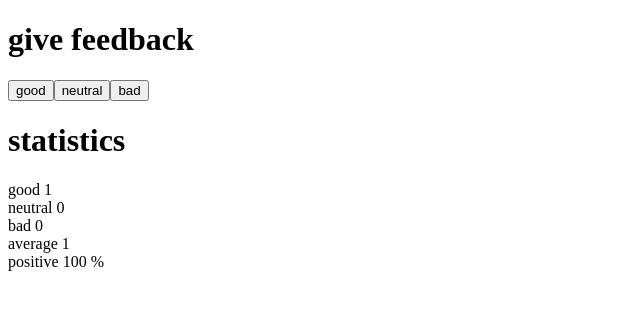
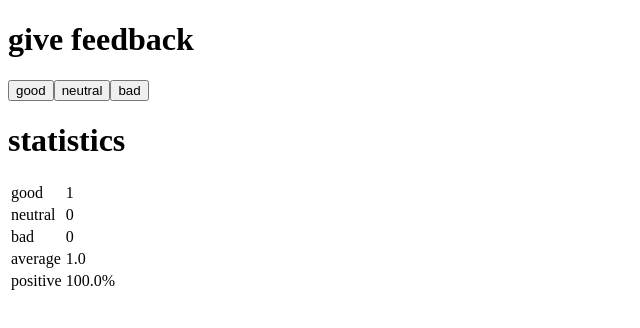
Before and after one commit to BoredBoar/FSDev, a React (Create React App) app in the folder part1/unicafe/: page / in a window 1280 px wide. Both pictures are taken after a click on the button "good". Shown: the top 328 px of the page, without its empty margins (0-640 px from the left). Built offline with nearby package versions, Linux system fonts and the light colour scheme.

Commit message:
finishing 1.11

```diff
--- a/part1/unicafe/src/App.js
+++ b/part1/unicafe/src/App.js
@@ -14,23 +14,29 @@
   </button>
 )
 
-const Statistics = ({title, good, neutral, bad}) => {
+const StatisticLine = ({text, value, unit}) => (
+  <tr><td>{text}</td><td>{value}{unit}</td></tr>
+)
+
+const Statistics = ({good, neutral, bad}) => {
   if (good+neutral+bad === 0) {
     return (
       <div>
-        <h1>{title}</h1>
         <div>No feedback given</div>
       </div>
     )
   }
   return (
     <div>
-      <h1>{title}</h1>
-      <div>good {good}</div>
-      <div>neutral {neutral}</div>
-      <div>bad {bad}</div>
-      <div>average {(good - bad)/(good + neutral + bad)}</div>
-      <div>positive {good/(good + neutral + bad) * 100} %</div>
+      <table>
+        <tbody>
+          <StatisticLine text="good" value={good} />
+          <StatisticLine text="neutral" value={neutral} />
+          <StatisticLine text="bad" value={bad} />
+          <StatisticLine text="average" value={((good - bad)/(good + neutral + bad)).toFixed(1)} />
+          <StatisticLine text="positive" value={((good)/(good + neutral + bad) * 100).toFixed(1)} unit="%" />
+        </tbody>
+      </table>
     </div>
   )
 }
@@ -65,6 +71,7 @@
       <Button handleClick={() => newRating("good")} text="good" />
       <Button handleClick={() => newRating("neutral")} text="neutral" />
       <Button handleClick={() => newRating("bad")} text="bad" />
+      <h1>{statistics}</h1>
       <Statistics title={statistics} good={good} neutral={neutral} bad={bad}/>
     </div>
   )
```
